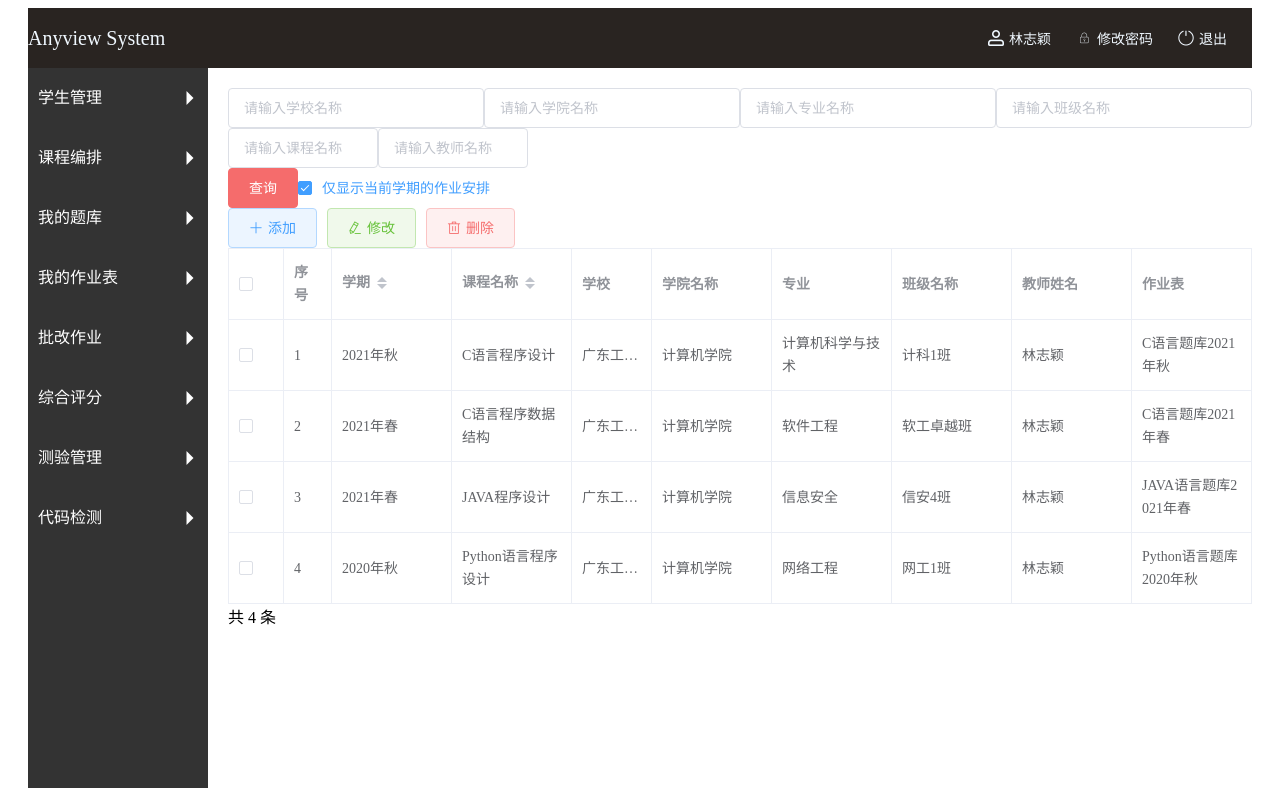
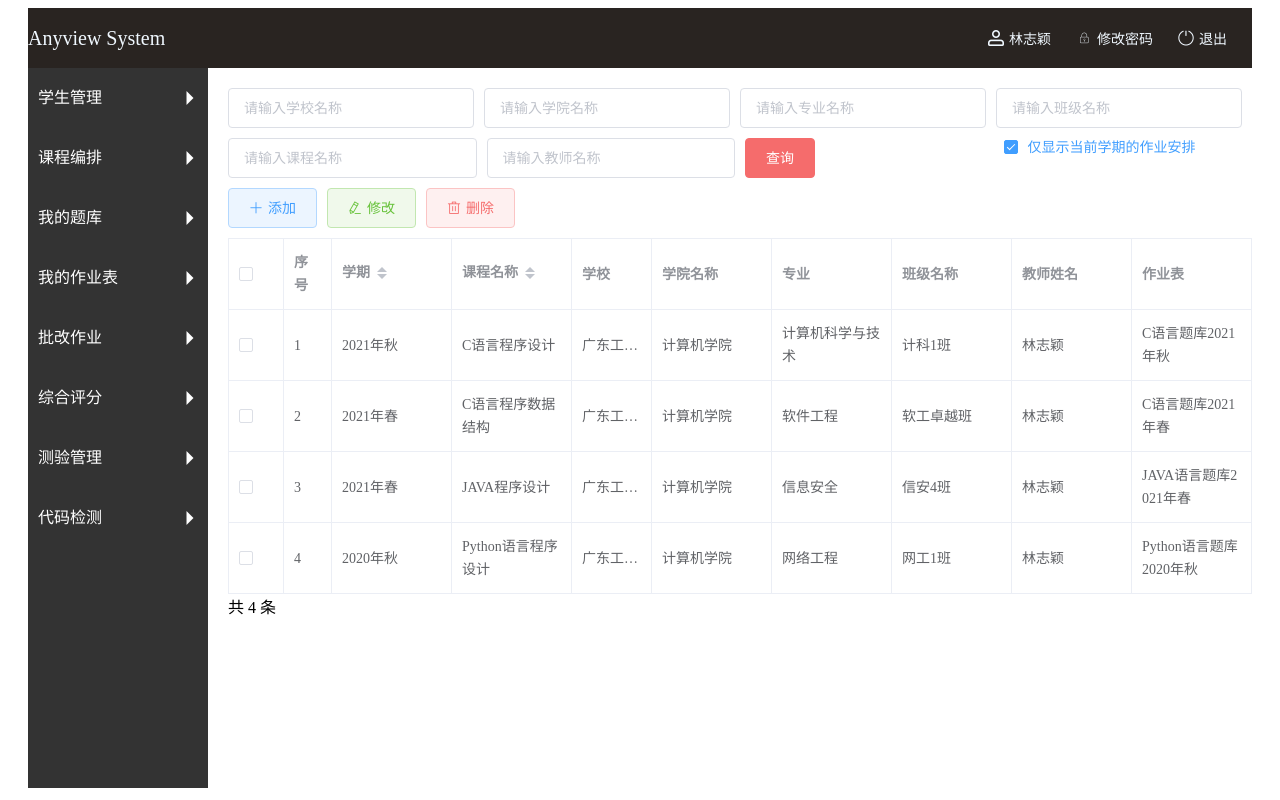
Before and after one commit to Everypossible/CourseTimetable, a Vue app: page / in a window 1280 px wide. Built offline with nearby package versions, Linux system fonts and the light colour scheme.

Commit message:
(样式优化) 优化各标签之间的距离

```diff
--- a/src/components/CourseProvision.vue
+++ b/src/components/CourseProvision.vue
@@ -7,12 +7,11 @@
       <el-input v-model="input" placeholder="请输入班级名称"></el-input>
     </div>
     <div class="search-second-row">
-      <div class="input">
         <el-input v-model="input" placeholder="请输入课程名称"></el-input>
         <el-input v-model="input" placeholder="请输入教师名称"></el-input>
-      </div>
-      <el-button type="danger">查询</el-button>
-      <el-checkbox v-model="checked">仅显示当前学期的作业安排</el-checkbox>
+        <!-- </div> -->
+        <div><el-button type="danger">查询</el-button></div>
+        <el-checkbox v-model="checked">仅显示当前学期的作业安排</el-checkbox>
     </div>
     <div class="opration">
       <el-button type="primary" icon="el-icon-plus" plain>添加</el-button>
@@ -33,7 +32,8 @@
       <el-table-column prop="term" label="学期" width="120" sortable>
         <template slot-scope="scope">{{ scope.row.term }}</template>
       </el-table-column>
-      <el-table-column prop="courseName" label="课程名称" width="120" sortable> </el-table-column>
+      <el-table-column prop="courseName" label="课程名称" width="120" sortable>
+      </el-table-column>
       <el-table-column
         prop="school"
         label="学校"
@@ -41,13 +41,19 @@
         :formatter="formatter"
       >
       </el-table-column>
-      <el-table-column prop="college" label="学院名称" width="120"> </el-table-column>
+      <el-table-column prop="college" label="学院名称" width="120">
+      </el-table-column>
       <el-table-column prop="major" label="专业" width="120"> </el-table-column>
-      <el-table-column prop="className" label="班级名称" width="120"> </el-table-column>
-      <el-table-column prop="teacherName" label="教师姓名" width="120"> </el-table-column>
-      <el-table-column prop="homework" label="作业表" width="120"> </el-table-column>
-      <el-table-column prop="regenerator" label="更新者" width="120"> </el-table-column>
-      <el-table-column prop="updateTime" label="更新时间" width="120" sortable> </el-table-column>
+      <el-table-column prop="className" label="班级名称" width="120">
+      </el-table-column>
+      <el-table-column prop="teacherName" label="教师姓名" width="120">
+      </el-table-column>
+      <el-table-column prop="homework" label="作业表" width="120">
+      </el-table-column>
+      <el-table-column prop="regenerator" label="更新者" width="120">
+      </el-table-column>
+      <el-table-column prop="updateTime" label="更新时间" width="120" sortable>
+      </el-table-column>
     </el-table>
     <div>共 {{ totalRow }} 条</div>
   </div>
@@ -72,7 +78,6 @@ export default {
           homework: "C语言题库2021年秋",
           regenerator: "苏定方",
           updateTime: "2021-07-25",
-
         },
         {
           term: "2021年春",
@@ -85,7 +90,6 @@ export default {
           homework: "JAVA语言题库2021年春",
           regenerator: "苏号",
           updateTime: "2021-02-25",
-
         },
         {
           term: "2021年春",
@@ -98,7 +102,6 @@ export default {
           homework: "C语言题库2021年春",
           regenerator: "苏定方",
           updateTime: "2021-03-25",
-
         },
         {
           term: "2020年秋",
@@ -111,9 +114,7 @@ export default {
           homework: "Python语言题库2020年秋",
           regenerator: "苏定方",
           updateTime: "2020-07-25",
-
         },
-
       ],
       multipleSelection: [],
     };
@@ -137,7 +138,7 @@ export default {
   },
 
   computed: {
-    totalRow(){
+    totalRow() {
       return this.tableData.length;
     },
   },
@@ -145,11 +146,18 @@ export default {
 </script>
 
 <style>
-.search-first-row {
+.search-first-row,
+.search-second-row {
   display: flex;
+  margin-bottom: 10px;
 }
-.search-second-row .input {
-  width: 300px;
-  display: flex;
+.search-first-row > * ,
+.search-second-row > * {
+  margin-right: 10px;
+  width: 310px;
+}
+
+.opration {
+  margin-bottom: 10px;
 }
 </style>
```
